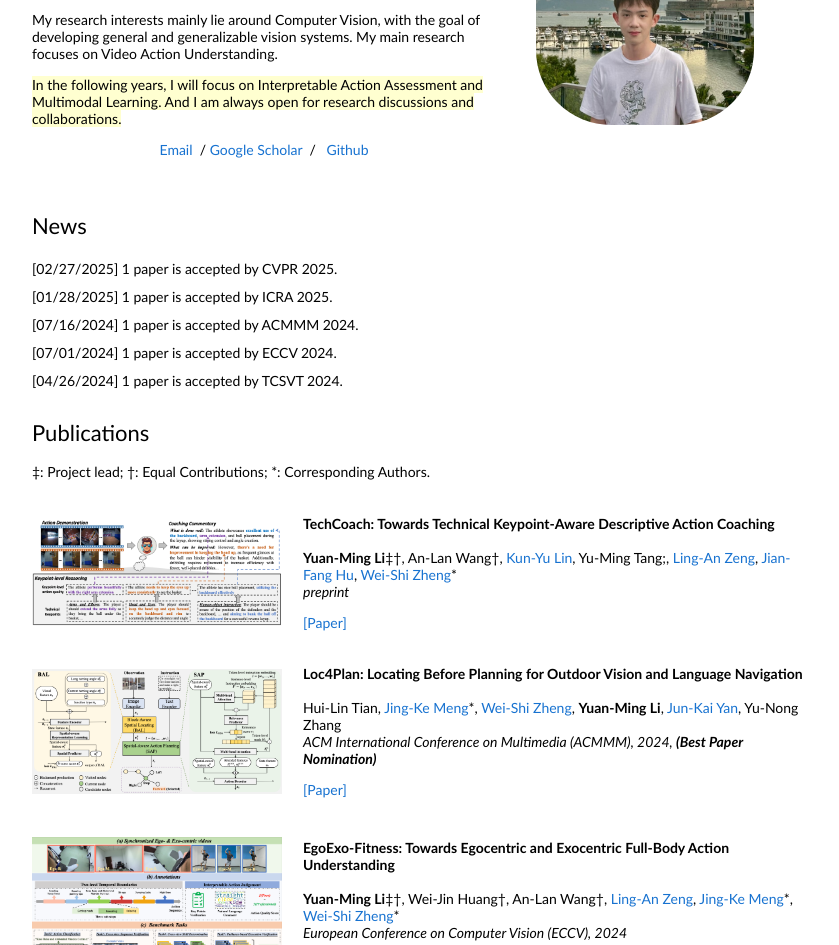
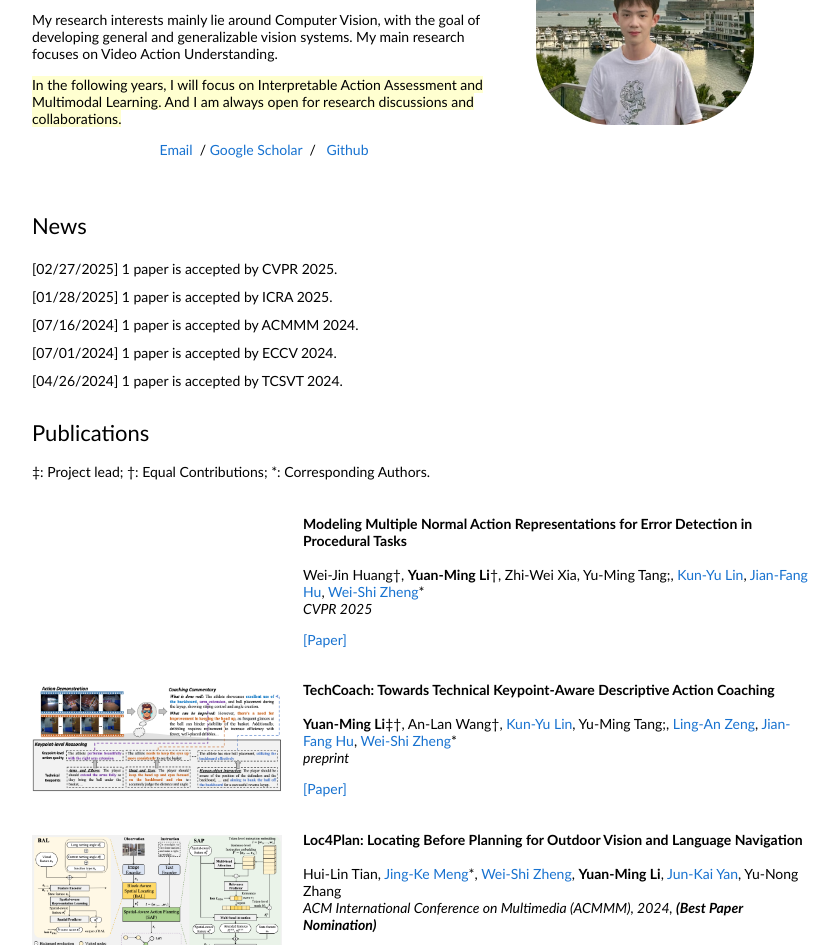
Before and after one commit to Lyman-Smoker/Lyman-Smoker.github.io, a plain HTML site: page index.html in a window 1280 px wide. Shown: the part 155-1100 px from the top of the page, without its empty margins (228-1067 px from the left). Drawn offline with Linux system fonts and the light colour scheme.

Commit message:
Update index.html

```diff
--- a/index.html
+++ b/index.html
@@ -94,6 +94,34 @@
           </tbody></table>
 
             <table style="width:100%;border:0px;border-spacing:0px;border-collapse:separate;margin-right:auto;margin-left:auto;"><tbody>
+
+
+            <tr>
+              <td style="padding:20px;width:35%;vertical-align:middle">
+<!--                   <img src='images/amnar_.png' width="250"></div> -->
+              </td>
+              <td width="75%" valign="middle">
+                  <p>
+                    <strong><papertitle>Modeling Multiple Normal Action Representations for Error Detection in Procedural Tasks</papertitle></strong>
+                  <br>
+                  <br>
+                      Wei-Jin Huang&dagger;,
+                      <strong>Yuan-Ming Li</strong>&dagger;,
+                      Zhi-Wei Xia,
+                      Yu-Ming Tang;,
+                      <a href="https://kunyulin.github.io">Kun-Yu Lin</a>,
+                      <a href="https://scholar.google.com/citations?hl=en&user=4WsBaB4AAAAJ">Jian-Fang Hu</a>,
+                      <a href="https://scholar.google.com/citations?user=AwqDDGoAAAAJ&hl=en&oi=ao">Wei-Shi Zheng</a>*
+                  <br>
+                  <em>CVPR 2025</em>
+                  <br>
+                  </p>
+                    <div class="paper" id="huang25amnar">
+                      <a href="">[Paper]</a>
+                    </div>
+                  <br>
+              </td>
+          </tr> <!--huang-2025-amnar-->
 
             <tr>
               <td style="padding:20px;width:35%;vertical-align:middle">
```
